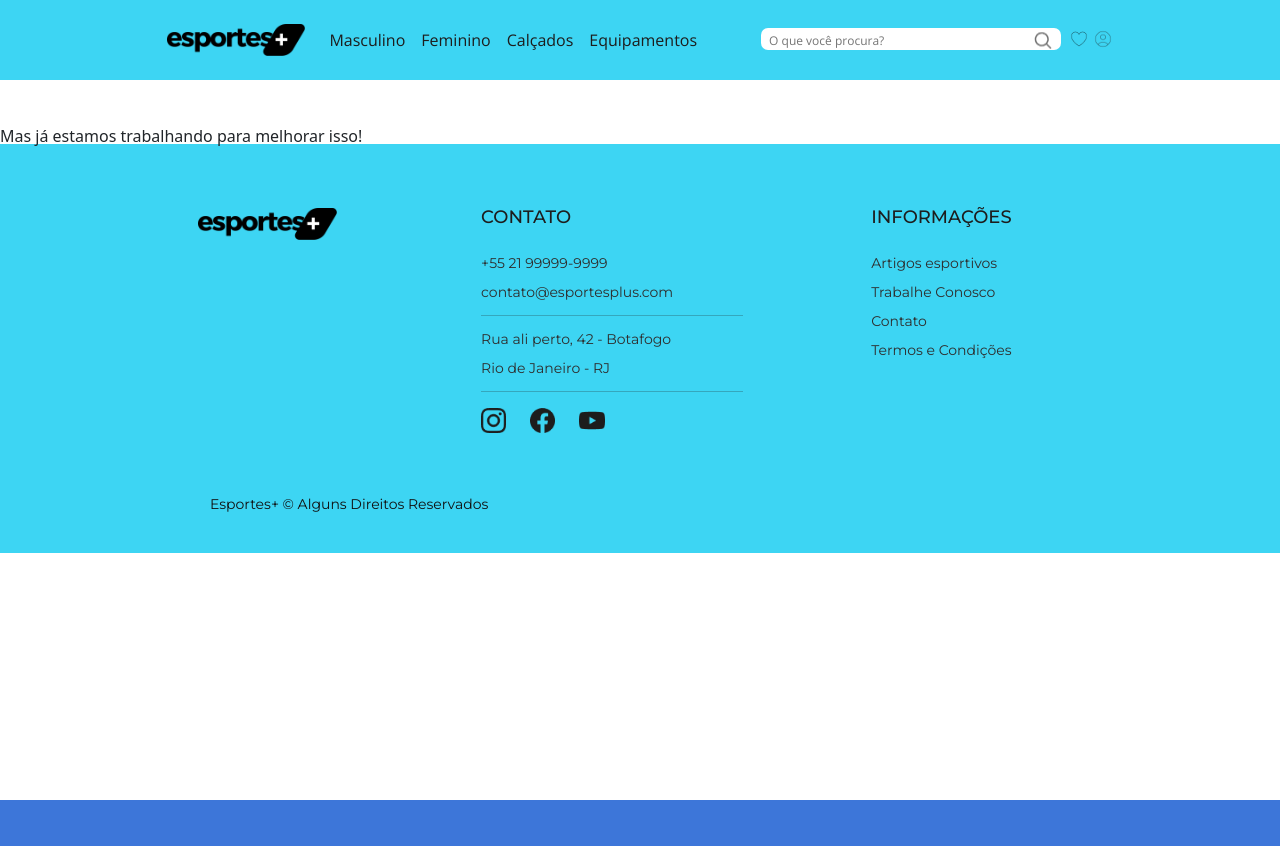
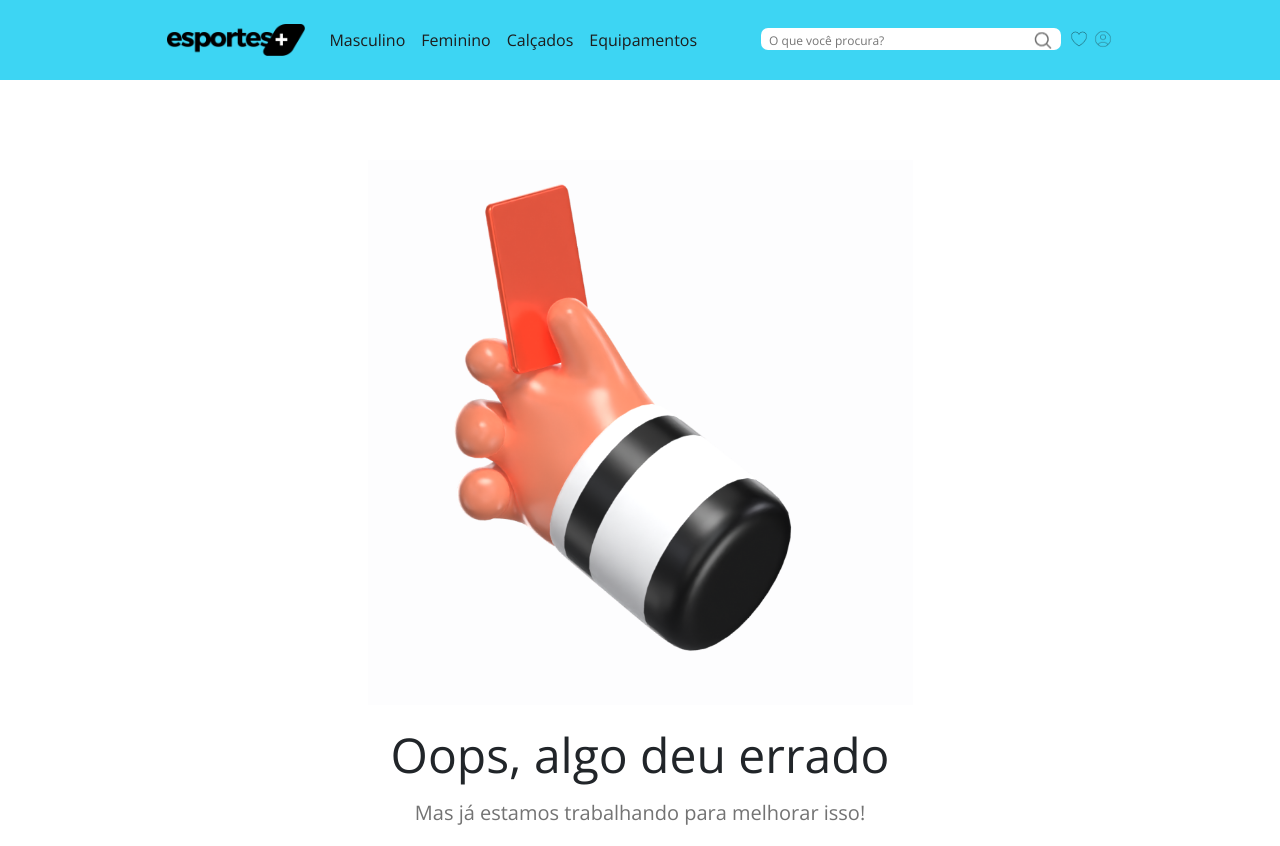
Before and after one commit to RomuloDeyvid/Esportes-, a plain HTML site: page erro.html in a window 1280 px wide. Shown: the top 846 px of the page. Before the commit the page ends 800 px from the top, so only its background shows below. Drawn offline with nearby package versions, Linux system fonts and the light colour scheme.

Commit message:
atualizando a página de erro

```diff
--- a/erro.html
+++ b/erro.html
@@ -16,6 +16,7 @@
     <link rel="stylesheet" href="src/css/promocao.css">
     <link rel="stylesheet" href="src/css/detalhes-do-produto.css">
     <link rel="stylesheet" href="src/css/carrosel-de-cards.css">
+    <link rel="stylesheet" href="src/css/erro.css">
     <script src="js/carrosel.js"></script>
     <script src="js/detalhes-do-produto.js" defer></script>
     <script src="js/contagem.js"></script>
@@ -68,10 +69,10 @@
         </div>
     </nav>
 
-    <div>
-      <img class="imagem-de-erro" src="../static/images/cartão-vermelho.png" alt="">
+    <div class="elementos-erro">
+      <img class="imagem-de-erro" src="src/imagens/elemento pagina erro/Card (HD).png" alt="">
       <div>
-        <h1 class="frase-de-erro">Oops, algo deu errado</h1>
+        <p class="frase-de-erros">Oops, algo deu errado</p>
         <p class="descrição-de-erro">Mas já estamos trabalhando para melhorar isso!</p>
       </div>
     </div>
--- /dev/null
+++ b/src/css/erro.css
@@ -0,0 +1,24 @@
+.elementos-erro{
+    width: 70%;
+    margin: 5em auto;
+    text-align: center;
+
+}
+.imagem-de-erro{
+    height: 545px;
+    width: 545px;
+
+}
+.frase-de-erros{
+    font-family: var(--fonte-principal);
+    font-size: 48px;
+    font-weight: 700;
+    padding: 0.5em;
+}
+.descrição-de-erro{
+    font-family: var(--fonte-principal);
+    font-size: 20px;
+    font-weight: 500;
+    padding-bottom: 1em;
+    color: #737373;
+}
```
